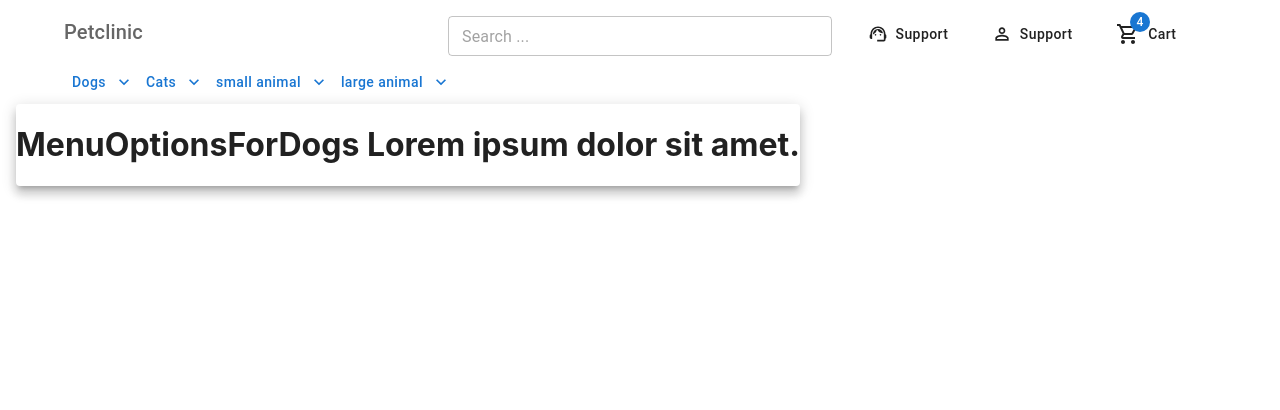
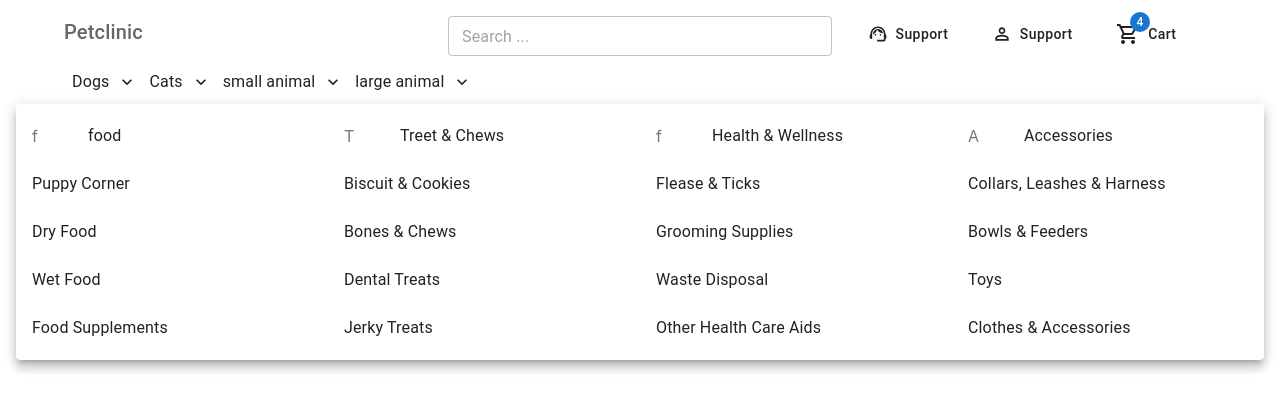
Before and after one commit to mypetscompletecare/frontendphaseone, a React (Create React App) app: page / in a window 1280 px wide. Both pictures are taken after a click on the button "Dogs". Shown: the top 410 px of the page. Built offline with nearby package versions, Linux system fonts and the light colour scheme; the HTML template or start-up script is replaced by a standard one.

Commit message:
added the menubar in Dogs tab

```diff
--- a/src/components/Dropdown/dropdown.jsx
+++ b/src/components/Dropdown/dropdown.jsx
@@ -1,6 +1,14 @@
 import * as React from 'react';
 import Button from '@mui/material/Button';
-import { Popover } from '@mui/material';
+import { Popover, styled } from '@mui/material';
+
+const ButtonStyle = styled((props) => <Button {...props} />)(({ theme }) => ({
+  ...theme.typography.body1,
+  position: 'relative',
+  textTransform: 'capitalize',
+  color: theme.palette.text.primary,
+  backgroundColor: theme.palette.common.white,
+}));
 
 export default function DropdownMenu({
   anchorElm,
@@ -10,6 +18,7 @@ export default function DropdownMenu({
   PaperProps,
   handleMenuOpen,
   handleMenuClose,
+  fullWidthPopover,
   ...rest
 }) {
   const [anchorEl, setAnchorEl] = React.useState(anchorElm ? anchorElm : null);
@@ -23,7 +32,7 @@ export default function DropdownMenu({
   console.log('btnId ===>', btnId);
   return (
     <>
-      <Button
+      <ButtonStyle
         id={btnId}
         aria-controls={isMenuOpen ? btnId : undefined}
         aria-haspopup="true"
@@ -35,11 +44,10 @@ export default function DropdownMenu({
         {...rest}
       >
         {btnLable}
-      </Button>
+      </ButtonStyle>
 
       <Popover
         id={btnId}
-        // sx={{ marginTop: '8px' }}
         onMouseLeave={handleMenuClose}
         anchorEl={anchorElm ? anchorElm : anchorEl}
         anchorOrigin={{
@@ -58,6 +66,7 @@ export default function DropdownMenu({
           sx: {
             pointerEvents: 'auto',
           },
+          style: fullWidthPopover && { width: '100%' },
         }}
       >
         {menuContainer}
--- a/src/components/header/BottomNavbar.jsx
+++ b/src/components/header/BottomNavbar.jsx
@@ -4,12 +4,10 @@ import { useTheme, styled } from '@mui/material/styles';
 import { AppBar, Box, Container, Grid, Paper } from '@mui/material';
 import KeyboardArrowDownIcon from '@mui/icons-material/KeyboardArrowDown';
 import DropdownMenu from '../Dropdown/dropdown';
-import {
-  MenuOptionsForCats,
-  MenuOptionsForDogs,
-  MenuOptionsForLargeAnimal,
-  MenuOptionsForSmallAnimal,
-} from './MenuOptions';
+import DogstabContainer from './NavbarTabs/DogstabContainer';
+import SmallAnimalTabsContainer from './NavbarTabs/SmallAnimalTabsContainer';
+import CatstabContainer from './NavbarTabs/CatstabContainer';
+import LargeAnimaltabs from './NavbarTabs/LargeAnimaltabs';
 
 // ----------------------------------------------------------------------
 
@@ -105,7 +103,8 @@ export default function BottomAppbar() {
                   endIcon={<KeyboardArrowDownIcon />}
                   handleMenuOpen={handleClickOpen}
                   handleMenuClose={handleClose}
-                  menuContainer={<MenuOptionsForDogs />}
+                  menuContainer={<DogstabContainer />}
+                  fullWidthPopover={true}
                 />
                 <DropdownMenu
                   anchorElm={PageAnchor.cats}
@@ -114,7 +113,8 @@ export default function BottomAppbar() {
                   endIcon={<KeyboardArrowDownIcon />}
                   handleMenuOpen={handleClickOpen}
                   handleMenuClose={handleClose}
-                  menuContainer={<MenuOptionsForCats />}
+                  menuContainer={<CatstabContainer />}
+                  fullWidthPopover={true}
                 />
                 <DropdownMenu
                   anchorElm={PageAnchor.smallAnimal}
@@ -123,7 +123,8 @@ export default function BottomAppbar() {
                   endIcon={<KeyboardArrowDownIcon />}
                   handleMenuOpen={handleClickOpen}
                   handleMenuClose={handleClose}
-                  menuContainer={<MenuOptionsForSmallAnimal />}
+                  menuContainer={<SmallAnimalTabsContainer />}
+                  fullWidthPopover={true}
                 />
                 <DropdownMenu
                   anchorElm={PageAnchor.largeAnimal}
@@ -132,7 +133,8 @@ export default function BottomAppbar() {
                   endIcon={<KeyboardArrowDownIcon />}
                   handleMenuOpen={handleClickOpen}
                   handleMenuClose={handleClose}
-                  menuContainer={<MenuOptionsForLargeAnimal />}
+                  menuContainer={<LargeAnimaltabs />}
+                  fullWidthPopover={true}
                 />
               </Grid>
             </Grid>
--- a/src/components/header/MenuOptions.jsx
+++ /dev/null
@@ -1,33 +0,0 @@
-import React from 'react';
-
-export function MenuOptionsForDogs() {
-  return (
-    <div>
-      <h1> MenuOptionsForDogs Lorem ipsum dolor sit amet.</h1>
-    </div>
-  );
-}
-
-export function MenuOptionsForCats() {
-  return (
-    <div>
-      <h1> Cats Cats Lorem ipsum dolor sit amet.</h1>
-    </div>
-  );
-}
-
-export function MenuOptionsForSmallAnimal() {
-  return (
-    <div>
-      <h1> MenuOptionsForSmallAnimal Lorem ipsum dolor sit amet.</h1>
-    </div>
-  );
-}
-
-export function MenuOptionsForLargeAnimal() {
-  return (
-    <div>
-      <h1> MenuOptionsForLargeAnimal Lorem ipsum dolor sit amet.</h1>
-    </div>
-  );
-}
--- /dev/null
+++ b/src/components/header/NavbarTabs/CatstabContainer.jsx
@@ -0,0 +1,5 @@
+import React from 'react';
+
+export default function CatstabContainer() {
+  return <div>CatstabContainer</div>;
+}
--- /dev/null
+++ b/src/components/header/NavbarTabs/DogstabContainer.jsx
@@ -0,0 +1,77 @@
+import React from 'react';
+import {
+  Box,
+  Grid,
+  List,
+  ListItem,
+  ListItemIcon,
+  ListItemText,
+  Paper,
+} from '@mui/material';
+
+export default function DogstabContainer() {
+  const TabRowData = [
+    {
+      icon: 'f',
+      title: 'food',
+      tabLinks: [
+        { label: 'Puppy Corner' },
+        { label: 'Dry Food' },
+        { label: 'Wet Food' },
+        { label: 'Food Supplements' },
+      ],
+    },
+    {
+      icon: 'T',
+      title: 'Treet & Chews',
+      tabLinks: [
+        { label: 'Biscuit & Cookies' },
+        { label: 'Bones & Chews' },
+        { label: 'Dental Treats' },
+        { label: 'Jerky Treats' },
+      ],
+    },
+    {
+      icon: 'f',
+      title: 'Health & Wellness',
+      tabLinks: [
+        { label: 'Flease & Ticks' },
+        { label: 'Grooming Supplies' },
+        { label: 'Waste Disposal' },
+        { label: 'Other Health Care Aids' },
+      ],
+    },
+    {
+      icon: 'A',
+      title: 'Accessories',
+      tabLinks: [
+        { label: 'Collars, Leashes & Harness' },
+        { label: 'Bowls & Feeders' },
+        { label: 'Toys' },
+        { label: 'Clothes & Accessories' },
+      ],
+    },
+  ];
+
+  return (
+    <Box component={Paper} sx={{ width: '100%' }}>
+      <Grid container>
+        {TabRowData.map((item, i) => (
+          <Grid key={i} item xs={12} sm={3}>
+            <List>
+              <ListItem>
+                <ListItemIcon>{item.icon}</ListItemIcon>
+                <ListItemText>{item.title}</ListItemText>
+              </ListItem>
+              {item.tabLinks.map((tabLinkItem, i) => (
+                <ListItem key={i}>
+                  <ListItemText>{tabLinkItem.label}</ListItemText>
+                </ListItem>
+              ))}
+            </List>
+          </Grid>
+        ))}
+      </Grid>
+    </Box>
+  );
+}
--- /dev/null
+++ b/src/components/header/NavbarTabs/LargeAnimaltabs.jsx
@@ -0,0 +1,5 @@
+import React from 'react';
+
+export default function LargeAnimaltabs() {
+  return <div>LargeAnimaltabs</div>;
+}
--- /dev/null
+++ b/src/components/header/NavbarTabs/SmallAnimalTabsContainer.jsx
@@ -0,0 +1,5 @@
+import React from 'react';
+
+export default function SmallAnimalTabsContainer() {
+  return <div>SmallAnimalTabsContainer</div>;
+}
```
